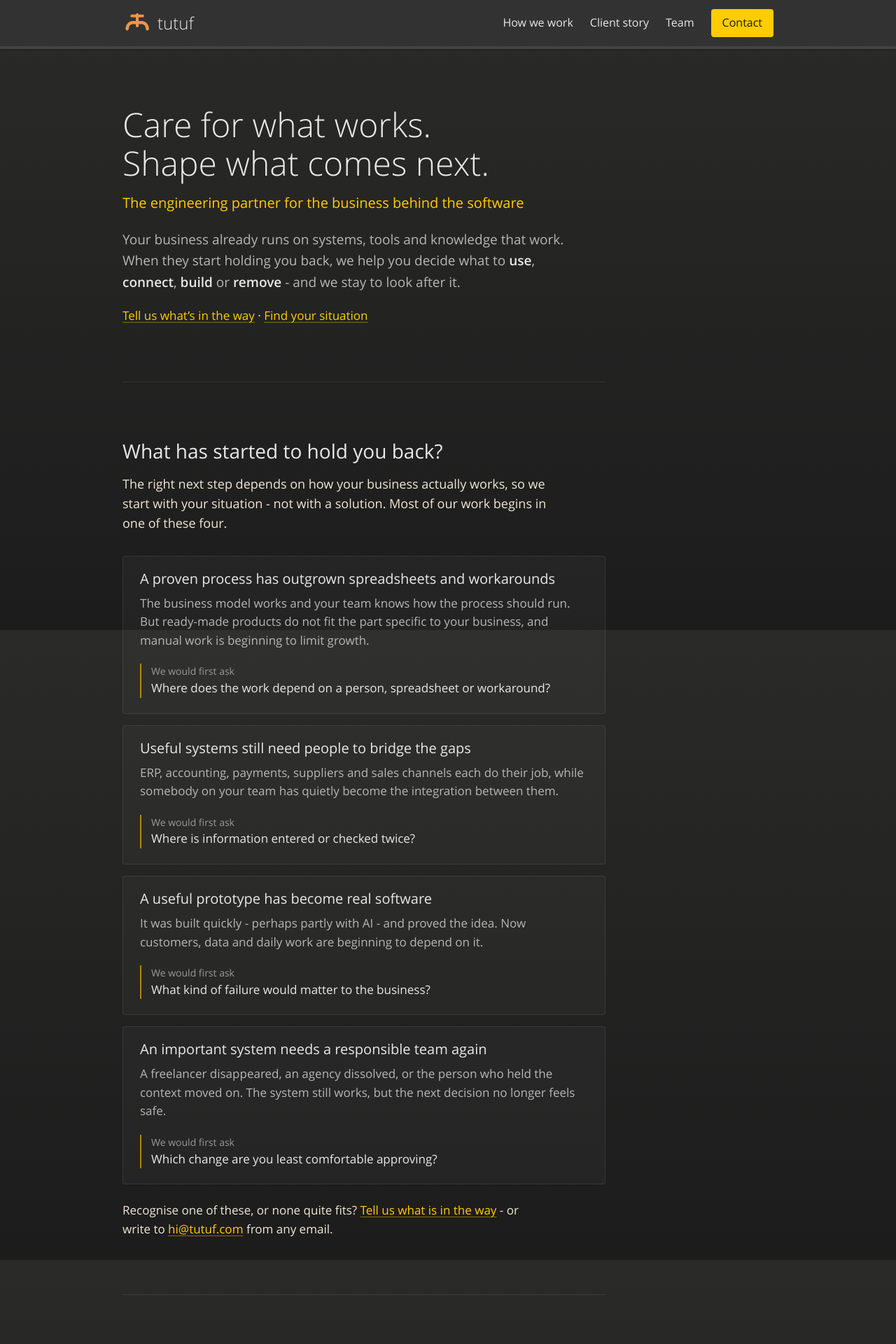
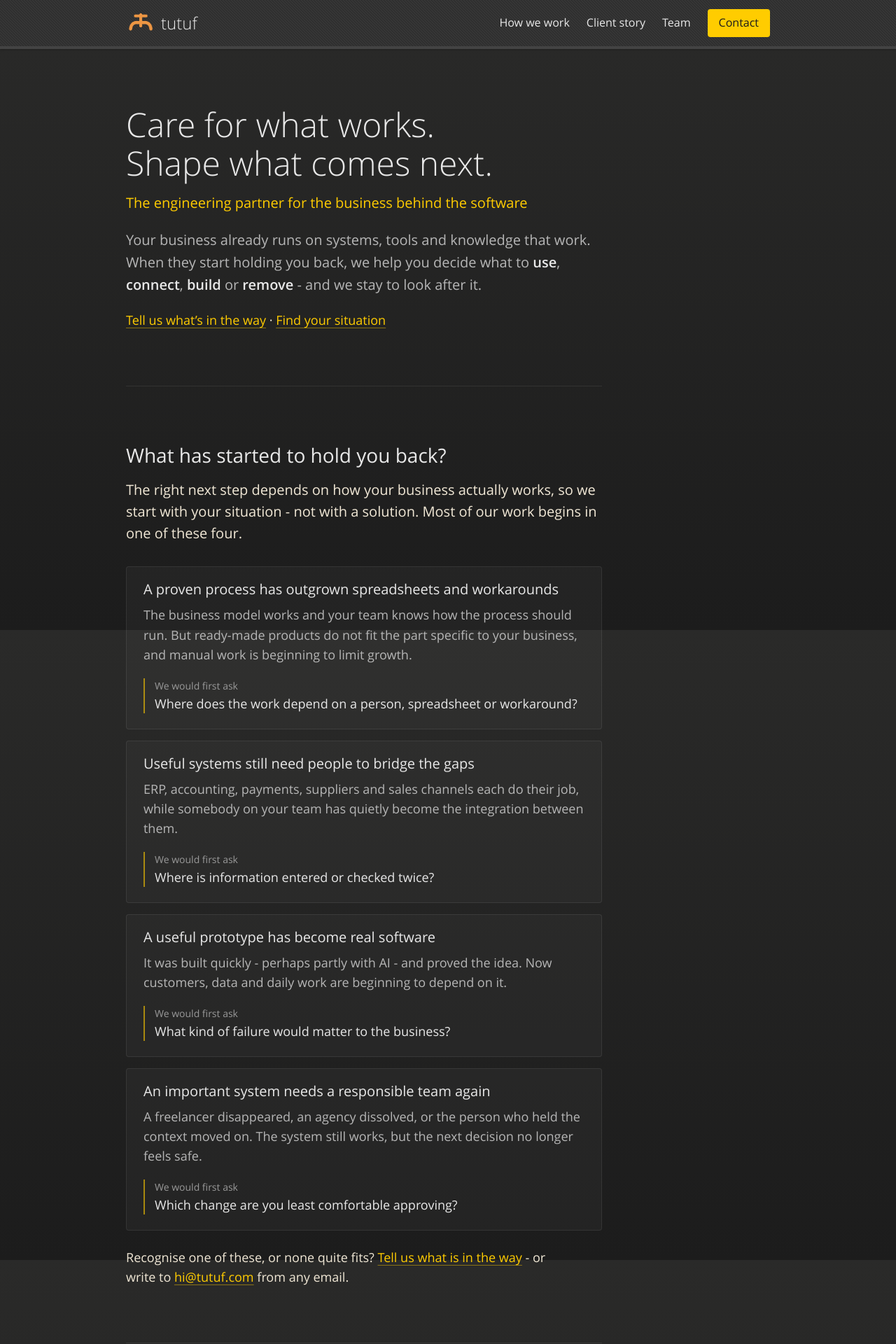
Before and after one commit to tutuf/tutuf.github.io, a Jekyll site: the page built from index.md, in a window 1280 px wide. Shown: the top 1920 px of the page at 70% size. Built offline with Jekyll 4.4.1, drawn with Linux system fonts in a browser that asks for light colours.

Commit message:
Raise body text to 18px and widen the side margins
Larger text is easier for readers who tire or lose their place, and a
20px gutter keeps text off the screen edge on phones. Leads, quotes and
labels move up a step so they still stand out from the body text.

Co-Authored-By: Claude Opus 5.5 <noreply@anthropic.com>

```diff
--- a/_sass/_bootstrap-variables.scss
+++ b/_sass/_bootstrap-variables.scss
@@ -15,7 +15,8 @@ $container-max-widths: (
   xl: 1140px,
 );
 
-$grid-gutter-width: 30px;
+// 20px either side at the default font size, so text never presses on the screen edge
+$grid-gutter-width: 2.5rem;
 
 $spacer: 1rem;
 $spacers: ();
--- a/assets/css/style.scss
+++ b/assets/css/style.scss
@@ -110,7 +110,8 @@ $sub-footer-text-color: $faint;
 @import "components/strip";
 
 body {
-  font-size: 1.0625rem;
+  // 18px at the default size: easier on readers who tire or lose their place
+  font-size: 1.125rem;
   line-height: 1.6;
   font-family: $font-family-base;
   color: $steel;
@@ -297,7 +298,7 @@ summary {
   // each section's opening paragraph carries its point, so skimming the
   // headings and these leads still gives the whole argument
   > h2 + p {
-    font-size: 1.125rem;
+    font-size: 1.25rem;
     line-height: 1.55;
   }
 
@@ -331,7 +332,7 @@ summary {
 
     // the client's words, upright and a step larger than the body text
     p {
-      font-size: 1.1875rem;
+      font-size: 1.25rem;
       line-height: 1.55;
       color: $black;
     }
@@ -378,7 +379,7 @@ summary {
   }
 
   p:not(.tagline):not(.hero-links) {
-    font-size: 1.1875rem;
+    font-size: 1.25rem;
     line-height: 1.6;
     color: $muted;
 
@@ -389,7 +390,7 @@ summary {
   }
 
   p.hero-links {
-    font-size: 1.0625rem;
+    font-size: 1.125rem;
   }
 }
 
@@ -437,7 +438,7 @@ summary {
   strong {
     display: block;
     color: $black;
-    font-size: 1.125rem;
+    font-size: 1.1875rem;
     margin-bottom: $space-xs;
   }
 
@@ -612,7 +613,7 @@ summary {
   strong {
     display: block;
     color: $black;
-    font-size: 1.125rem;
+    font-size: 1.1875rem;
     font-weight: 400;
     margin-bottom: 0.125rem;
   }
@@ -656,7 +657,7 @@ summary {
 }
 
 .content p.note {
-  font-size: 0.9375rem;
+  font-size: 1rem;
   color: $muted;
 }
 
```
